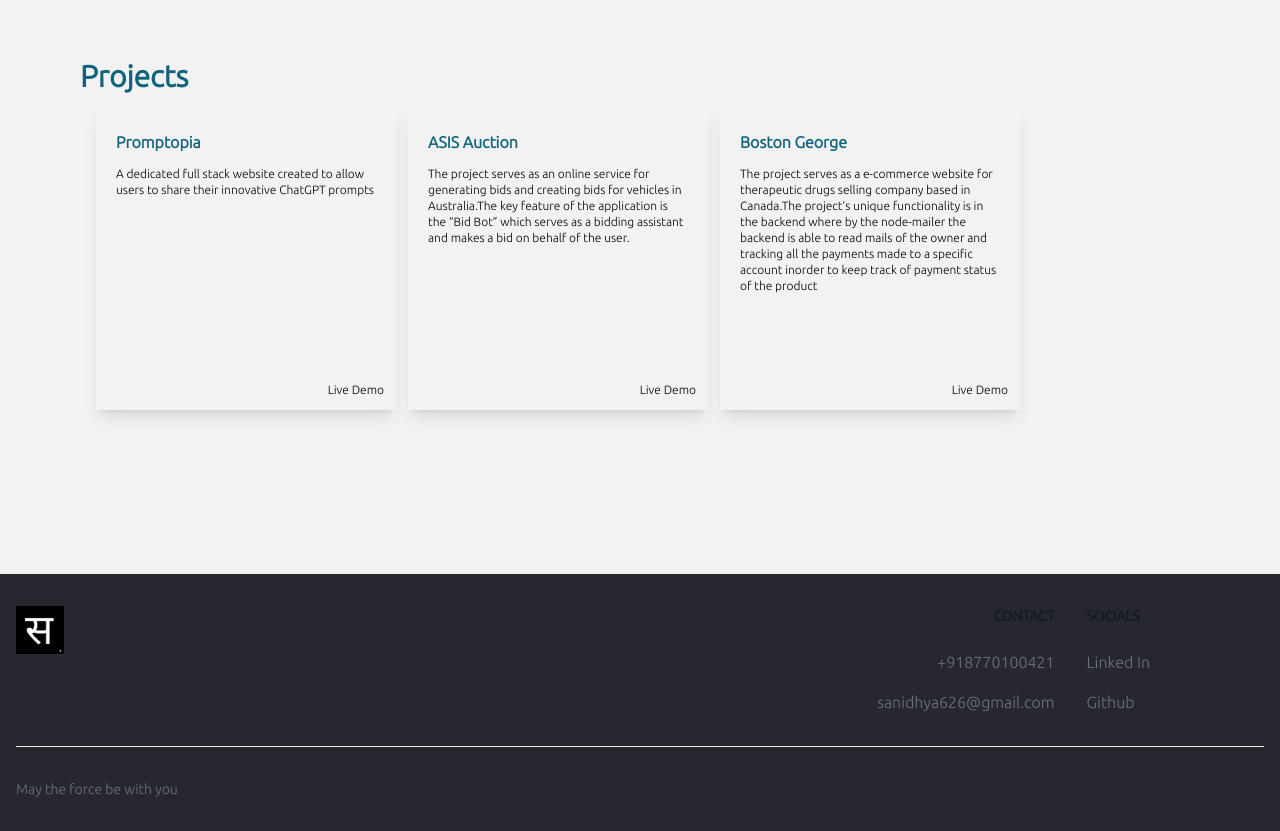
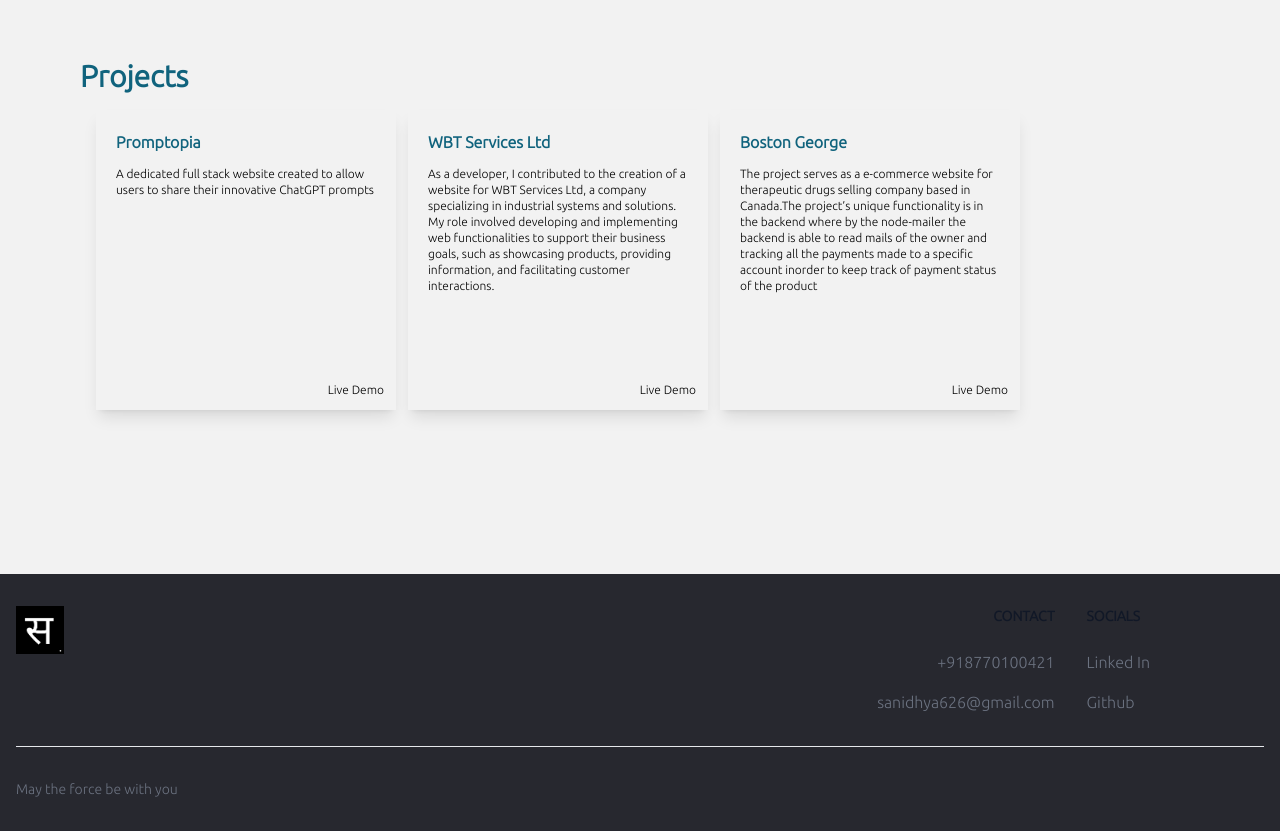
Before and after one commit to sanidhya004/Portfolio, a React (Vite) app: page / in a window 1280 px wide. Shown: the part 1180-2011 px from the top of the page. Built offline with nearby package versions, Linux system fonts and the light colour scheme; a web font is replaced by a local one.

Commit message:
New Project addition

```diff
--- a/src/Componet/Projects.jsx
+++ b/src/Componet/Projects.jsx
@@ -11,7 +11,7 @@
         <ProjectCard theme={theme} name={"Promptopia"} desc={"A dedicated full stack website created to allow users to share their innovative ChatGPT prompts"} demo="https://promptopia-orpin.vercel.app/"/>
             {/* <ProjectCard theme={theme} name={"PayNRent"} desc={"A website built on React, providing a seamless and user-friendly experience for customers to effortlessly rent vehicles from a wide range of options.."} git="https://github.com/sanidhya004/Paynrent" /> */}
 
-            <ProjectCard theme={theme} name={"ASIS Auction"} desc={"The project serves as an online service for generating bids and creating bids for vehicles in Australia.The key feature of the application is the “Bid Bot” which serves as a bidding assistant and makes a bid on behalf of the user."} demo="https://www.asisauctions.com.au/" />
+            <ProjectCard theme={theme} name={"WBT Services Ltd"} desc={"As a developer, I contributed to the creation of a website for WBT Services Ltd, a company specializing in industrial systems and solutions. My role involved developing and implementing web functionalities to support their business goals, such as showcasing products, providing information, and facilitating customer interactions."} demo="https://www.wbtservices.co.uk/" />
             <ProjectCard theme={theme} name={"Boston George"} desc={"The project serves as a e-commerce website for therapeutic drugs selling company based in Canada.The project’s unique functionality is in the backend where by the node-mailer the backend is able to read mails of the owner and tracking all the payments made to a specific account inorder to keep track of payment status of the product"} demo="https://www.bostongexotics.com" />
         </div>
 
```
